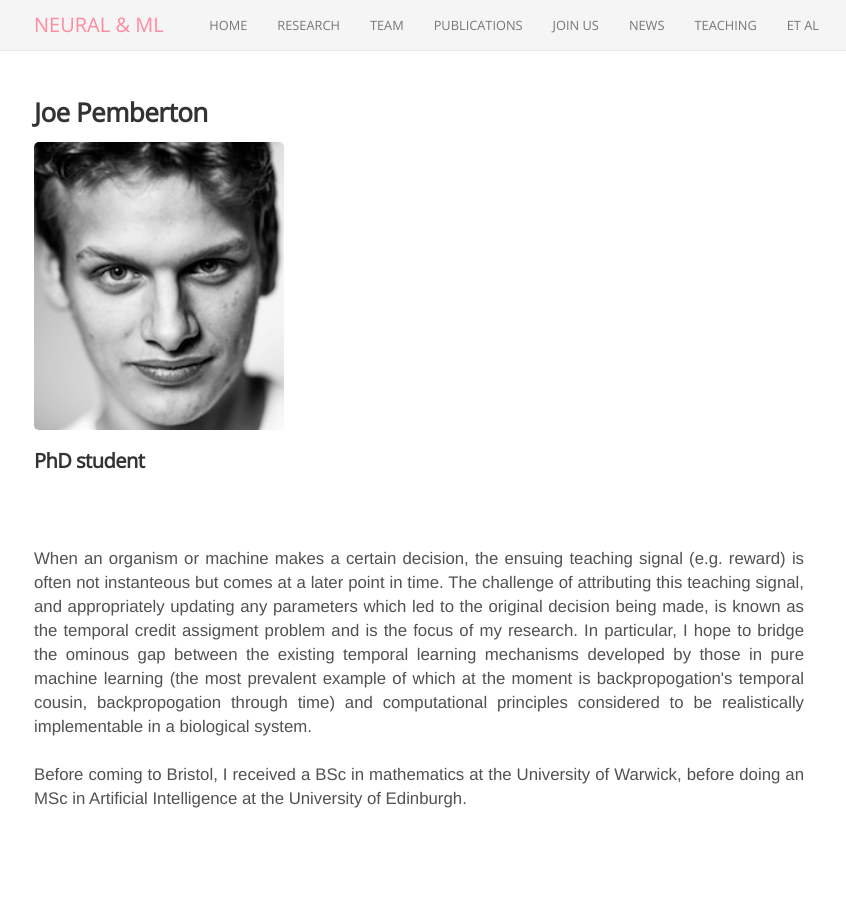
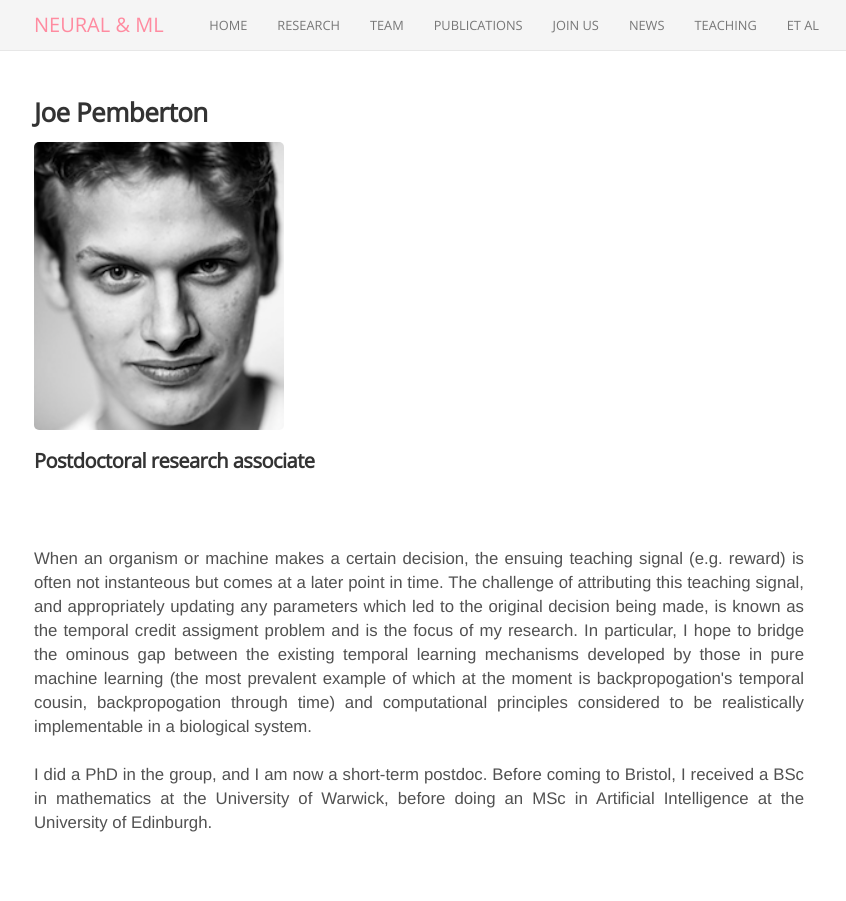
Before and after one commit to neuralml/neuralml.github.io, a Jekyll site: the page built from _people/RPC_joe_pemberton.md, in a window 1280 px wide. Shown: the whole page, without its empty margins (221-1067 px from the left). Built offline with Jekyll 4.4.1, drawn with Linux system fonts in a browser that asks for light colours; nearby versions of some CDN libraries.

Commit message:
Update RPC_joe_pemberton.md

```diff
--- a/_people/RPC_joe_pemberton.md
+++ b/_people/RPC_joe_pemberton.md
@@ -1,6 +1,6 @@
 ---
 name: Joe Pemberton
-position: gradstudent
+position: postdoc
 avatar: Joe_Pemberton.png
 joined: 2019
 affiliation: <span style="color:#FFFFFF">.</span><br><span style="color:#FFFFFF">.</span>
@@ -20,7 +20,7 @@ affiliation: <span style="color:#FFFFFF">.</span><br><span style="color:#FFFFFF"
 When an organism or machine makes a certain decision, the ensuing teaching signal (e.g. reward) is often not instanteous but comes at a later point in time. The challenge of attributing this teaching signal, and appropriately updating any parameters which led to the original decision being made, is known as the temporal credit assigment problem and is the focus of my research. In particular, I hope to bridge the ominous gap between the existing temporal learning mechanisms developed by those in pure machine learning (the most prevalent example of which at the moment is backpropogation's temporal cousin, backpropogation through time) and computational principles considered to be realistically implementable in a biological system.
 
 <br><br>
-Before coming to Bristol, I received a BSc in mathematics at the University of Warwick, before doing an MSc in Artificial Intelligence at the University of Edinburgh.
+I did a PhD in the group, and I am now a short-term postdoc. Before coming to Bristol, I received a BSc in mathematics at the University of Warwick, before doing an MSc in Artificial Intelligence at the University of Edinburgh.
 
 </header>
 <br><br>
```
